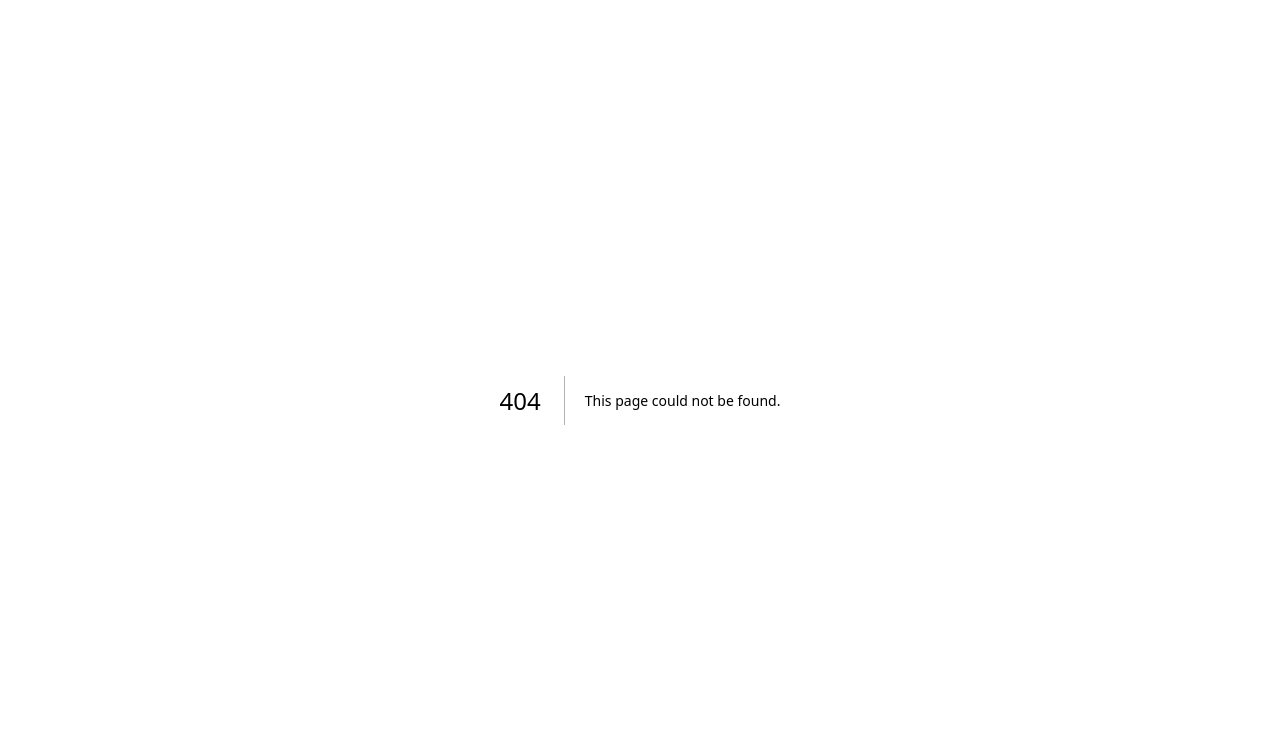
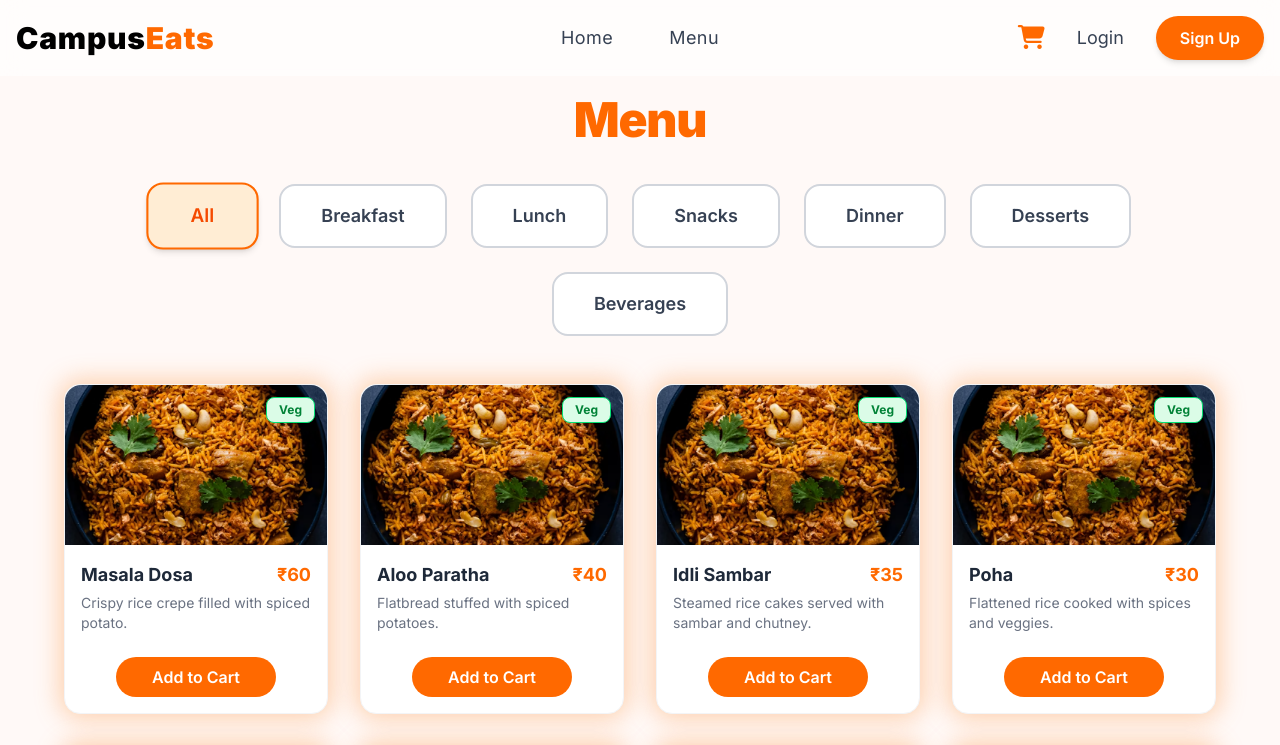
Before and after one commit to Revanthkolla16/Campus-Eats, a Next.js app: page /menu in a window 1280 px wide. Before the commit this address had no page. Shown: the top 745 px of the page. Built offline with nearby package versions, Linux system fonts and the light colour scheme.

Commit message:
Menu Page

```diff
--- a/app/layout.js
+++ b/app/layout.js
@@ -1,4 +1,5 @@
 import "../app/globals.css";
+import Navbar from "../components/Navbar";
 
 export default function RootLayout({ children }) {
   return (
@@ -7,7 +8,10 @@ export default function RootLayout({ children }) {
         <link href="https://fonts.googleapis.com/css2?family=Inter:wght@400;600;700;900&display=swap" rel="stylesheet" />
         <link rel="stylesheet" href="https://cdnjs.cloudflare.com/ajax/libs/font-awesome/6.4.0/css/all.min.css" />
       </head>
-      <body style={{ fontFamily: 'Inter, Segoe UI, Helvetica Neue, Arial, sans-serif' }}>{children}</body>
+      <body style={{ fontFamily: 'Inter, Segoe UI, Helvetica Neue, Arial, sans-serif' }}>
+        <Navbar />
+        {children}
+      </body>
     </html>
   );
 }
--- /dev/null
+++ b/app/menu/page.js
@@ -0,0 +1,172 @@
+"use client"
+import React, { useState } from "react";
+
+const menu = {
+  Breakfast: [
+    { name: "Masala Dosa", price: 60, description: "Crispy rice crepe filled with spiced potato.", type: "veg", image: "/biryani.png" },
+    { name: "Aloo Paratha", price: 40, description: "Flatbread stuffed with spiced potatoes.", type: "veg", image: "/biryani.png" },
+    { name: "Idli Sambar", price: 35, description: "Steamed rice cakes served with sambar and chutney.", type: "veg", image: "/biryani.png" },
+    { name: "Poha", price: 30, description: "Flattened rice cooked with spices and veggies.", type: "veg", image: "/biryani.png" },
+    { name: "Upma", price: 30, description: "Savory semolina porridge with vegetables.", type: "veg", image: "/biryani.png" },
+    { name: "Chai & Bun", price: 20, description: "Classic tea with soft bun.", type: "veg", image: "/biryani.png" },
+  ],
+  Lunch: [
+    { name: "Veg Biryani", price: 80, description: "Aromatic basmati rice with mixed vegetables and spices.", type: "veg", image: "/biryani.png" },
+    { name: "Paneer Butter Masala", price: 100, description: "Cottage cheese cubes in creamy tomato gravy.", type: "veg", image: "/biryani.png" },
+    { name: "Chicken Biryani", price: 150, description: "Aromatic rice with tender chicken.", type: "non-veg", image: "/biryani.png" },
+    { name: "Chicken Curry", price: 120, description: "Tender chicken cooked in spicy curry sauce.", type: "non-veg", image: "/biryani.png" },
+    { name: "Dal Tadka", price: 60, description: "Yellow lentils tempered with spices.", type: "veg", image: "/biryani.png" },
+    { name: "Jeera Rice", price: 50, description: "Basmati rice flavored with cumin seeds.", type: "veg", image: "/biryani.png" },
+    { name: "Roti (2 pcs)", price: 20, description: "Whole wheat flatbread.", type: "veg", image: "/biryani.png" },
+  ],
+  Snacks: [
+    { name: "Samosa", price: 20, description: "Crispy pastry with spicy potato filling.", type: "veg", image: "/biryani.png" },
+    { name: "Chole Bhature", price: 70, description: "Spicy chickpeas served with fried bread.", type: "veg", image: "/biryani.png" },
+    { name: "Pav Bhaji", price: 60, description: "Spiced vegetable mash served with buttered buns.", type: "veg", image: "/biryani.png" },
+    { name: "Egg Puff", price: 25, description: "Flaky pastry filled with spiced egg.", type: "non-veg", image: "/biryani.png" },
+    { name: "Veg Sandwich", price: 30, description: "Fresh veggies and chutney in soft bread.", type: "veg", image: "/biryani.png" },
+    { name: "French Fries", price: 40, description: "Crispy golden potato fries.", type: "veg", image: "/biryani.png" },
+  ],
+  Dinner: [
+    { name: "Egg Fried Rice", price: 90, description: "Stir-fried rice with eggs and veggies.", type: "non-veg", image: "/biryani.png" },
+    { name: "Rajma Chawal", price: 70, description: "Kidney beans curry served with rice.", type: "veg", image: "/biryani.png" },
+    { name: "Butter Chicken", price: 140, description: "Creamy tomato-based chicken curry.", type: "non-veg", image: "/biryani.png" },
+    { name: "Palak Paneer", price: 90, description: "Spinach and cottage cheese curry.", type: "veg", image: "/biryani.png" },
+    { name: "Veg Pulao", price: 70, description: "Rice cooked with mixed vegetables and spices.", type: "veg", image: "/biryani.png" },
+    { name: "Tandoori Roti (2 pcs)", price: 25, description: "Clay oven-baked whole wheat bread.", type: "veg", image: "/biryani.png" },
+  ],
+  Desserts: [
+    { name: "Gulab Jamun", price: 40, description: "Soft milk-solid balls soaked in rose-flavored syrup.", type: "veg", image: "/biryani.png" },
+    { name: "Rasgulla", price: 35, description: "Spongy cottage cheese balls in light syrup.", type: "veg", image: "/biryani.png" },
+    { name: "Ice Cream", price: 50, description: "Assorted flavors of creamy ice cream.", type: "veg", image: "/biryani.png" },
+    { name: "Kheer", price: 30, description: "Rice pudding with cardamom and nuts.", type: "veg", image: "/biryani.png" },
+  ],
+  Beverages: [
+    { name: "Masala Chai", price: 20, description: "Spiced Indian tea with milk.", type: "veg", image: "/biryani.png" },
+    { name: "Cold Coffee", price: 40, description: "Chilled coffee with milk and ice.", type: "veg", image: "/biryani.png" },
+    { name: "Sweet Lassi", price: 30, description: "Sweetened yogurt drink.", type: "veg", image: "/biryani.png" },
+    { name: "Fresh Lime Soda", price: 25, description: "Refreshing soda with lime and sugar.", type: "veg", image: "/biryani.png" },
+  ],
+};
+
+const categories = ["all", ...Object.keys(menu)];
+
+// Add this style block at the top of the file (or in a global CSS file if preferred)
+const glowStyle = `
+@keyframes orange-glow {
+  0%, 100% { box-shadow: 0 0 24px 4px rgba(251,146,60,0.4); }
+  50% { box-shadow: 0 0 36px 8px rgba(251,146,60,0.7); }
+}
+`;
+
+if (typeof window !== 'undefined' && !document.getElementById('orange-glow-style')) {
+  const style = document.createElement('style');
+  style.id = 'orange-glow-style';
+  style.innerHTML = glowStyle;
+  document.head.appendChild(style);
+}
+
+const FoodCard = ({ item }) => {
+  const [qty, setQty] = useState(0);
+  return (
+    <div
+      className="bg-white rounded-2xl shadow-md p-0 flex flex-col items-stretch border border-gray-100 transition-all duration-300 hover:border-orange-500 hover:-translate-y-3"
+      style={{
+        animation: 'none',
+        ...(typeof window !== 'undefined' && {
+          ...(qty === 0 && {
+            '--tw-shadow': '0 0 24px 4px rgba(251,146,60,0.4)',
+          }),
+        }),
+      }}
+      onMouseEnter={e => {
+        e.currentTarget.style.animation = 'orange-glow 1.2s infinite ease-in-out';
+      }}
+      onMouseLeave={e => {
+        e.currentTarget.style.animation = 'none';
+      }}
+    >
+      <div className="relative w-full h-40 rounded-t-2xl overflow-hidden">
+        <img src={item.image} alt={item.name} className="object-cover w-full h-full" />
+        {item.type && (
+          <span className={`absolute top-3 right-3 px-3 py-1 rounded-lg text-xs font-bold ${item.type === 'veg' ? 'bg-green-100 text-green-700 border border-green-400' : 'bg-orange-500 text-white'}`}>
+            {item.type === 'veg' ? 'Veg' : 'Non-veg'}
+          </span>
+        )}
+      </div>
+      <div className="p-4 flex-1 flex flex-col justify-between">
+        <div>
+          <div className="flex items-center justify-between mb-1">
+            <div className="text-lg font-bold text-gray-800 font-sans">{item.name}</div>
+            <div className="text-orange-500 font-bold text-lg font-sans">₹{item.price}</div>
+          </div>
+          <div className="text-gray-500 text-sm mb-2 font-sans">{item.description}</div>
+        </div>
+        <div className="mt-4 flex justify-center">
+          {qty === 0 ? (
+            <button
+              className="w-36 md:w-40 bg-orange-500 hover:bg-orange-600 text-white font-semibold py-2 rounded-full transition-all text-center flex items-center justify-center cursor-pointer"
+              onClick={() => setQty(1)}
+            >
+              Add to Cart
+            </button>
+          ) : (
+            <div className="w-36 md:w-40 flex items-center justify-center bg-orange-500 rounded-full py-2">
+              <button
+                className="flex-1 text-xl text-white font-bold rounded-full transition min-w-0 cursor-pointer"
+                style={{padding: 0}}
+                onClick={() => setQty(qty - 1)}
+                aria-label="Decrease quantity"
+              >-</button>
+              <span className="flex-1 flex items-center justify-center font-semibold text-white rounded-full text-lg bg-orange-500 min-w-0">
+                {qty}
+              </span>
+              <button
+                className="flex-1 text-xl text-white font-bold rounded-full transition min-w-0 cursor-pointer"
+                style={{padding: 0}}
+                onClick={() => setQty(qty + 1)}
+                aria-label="Increase quantity"
+              >+</button>
+            </div>
+          )}
+        </div>
+      </div>
+    </div>
+  );
+};
+
+const MenuPage = () => {
+  const [selected, setSelected] = useState("all");
+  const allItems = Object.values(menu).flat();
+  const itemsToShow = selected === "all" ? allItems : menu[selected.charAt(0).toUpperCase() + selected.slice(1)];
+
+  return (
+    <main className="min-h-screen pt-24 px-4 md:px-16 bg-[#FFF9F7] font-sans">
+      <h1 className="text-4xl md:text-5xl font-extrabold text-orange-500 mb-10 text-center font-sans tracking-tight">Menu</h1>
+      <div className="flex flex-wrap justify-center gap-6 mb-12">
+        {categories.map((cat) => (
+          <button
+            key={cat}
+            onClick={() => setSelected(cat)}
+            className={`px-8 md:px-10 py-3 md:py-4 rounded-2xl border-2 text-lg font-semibold font-sans transition-all duration-150 focus:outline-none focus:ring-2 focus:ring-orange-200 cursor-pointer
+              ${selected === cat
+                ? 'bg-orange-100 border-orange-500 text-orange-600 shadow-md scale-105'
+                : 'bg-white border-gray-300 text-gray-700 hover:bg-orange-50 hover:border-orange-300'}
+            `}
+          >
+            {cat.charAt(0).toUpperCase() + cat.slice(1)}
+          </button>
+        ))}
+      </div>
+      <div className="max-w-6xl mx-auto">
+        <div className="grid grid-cols-1 sm:grid-cols-2 md:grid-cols-3 lg:grid-cols-4 gap-8">
+          {itemsToShow && itemsToShow.map((item, idx) => (
+            <FoodCard key={item.name + idx} item={item} />
+          ))}
+        </div>
+      </div>
+    </main>
+  );
+};
+
+export default MenuPage;
--- a/components/HeroSection.js
+++ b/components/HeroSection.js
@@ -2,7 +2,7 @@ import React from "react";
 import Button from "./Button";
 
 const HeroSection = () => (
-  <section className="flex flex-col [@media(min-width:841px)]:flex-row items-center justify-between px-4 sm:px-8 [@media(min-width:841px)]:px-16 py-12 [@media(min-width:841px)]:py-24 bg-orange-50 bg-gradient-to-br from-orange-50 via-[#FFF9F7] to-white min-h-[75vh]">
+  <section className="flex flex-col [@media(min-width:841px)]:flex-row items-center justify-between px-4 sm:px-8 [@media(min-width:841px)]:px-16 py-12 [@media(min-width:841px)]:py-24 bg-orange-50 bg-gradient-to-br from-orange-50 via-[#FFF9F7] to-white min-h-[75vh] min-h-screen">
     <div className="[@media(min-width:841px)]:w-1/2 w-full mb-6 [@media(min-width:841px)]:mb-0 flex flex-col gap-4">
       <h1 className="text-4xl sm:text-5xl [@media(min-width:841px)]:text-6xl font-extrabold text-black leading-tight mb-4 tracking-tight hero-title">
         Fresh & Affordable<br />
--- a/components/Navbar.js
+++ b/components/Navbar.js
@@ -4,7 +4,7 @@ import Button from "./Button";
 
 const Navbar = () => {
   return (
-    <nav className="flex items-center justify-between py-4 px-4 lg:px-32 md:py-8 md:px-16 bg-[#FFF9F7] relative w-full">
+    <nav className="fixed top-0 left-0 z-50 flex items-center justify-between py-4 px-4 bg-white/60 backdrop-blur-md w-full">
       {/* Left: Logo */}
       <div className="flex-1 flex items-center">
         <div className="text-2xl md:text-3xl font-extrabold tracking-wide text-black cursor-pointer">
@@ -14,8 +14,8 @@ const Navbar = () => {
       {/* Center: Menu (desktop only) */}
       <div className="hidden md:flex flex-1 justify-center">
         <ul className="flex space-x-10 lg:space-x-14 text-gray-700 font-light text-lg tracking-wide">
-          <li><a href="#" className="hover:text-orange-500 transition-colors">Home</a></li>
-          <li><a href="#" className="hover:text-orange-500 transition-colors">Menu</a></li>
+          <li><a href="/" className="hover:text-orange-500 transition-colors cursor-pointer">Home</a></li>
+          <li><a href="/menu" className="hover:text-orange-500 transition-colors cursor-pointer">Menu</a></li>
         </ul>
       </div>
       {/* Right: Cart, Login, Sign Up (desktop); Cart, Login (mobile) */}
@@ -26,7 +26,7 @@ const Navbar = () => {
         >
           <i className="fa fa-shopping-cart text-2xl hover:scale-105"></i>
         </button>
-        <a href="#" className="text-gray-700 font-light text-base md:text-lg hover:text-orange-500 transition-colors">Login</a>
+        <a href="#" className="text-gray-700 font-light text-base md:text-lg hover:text-orange-500 transition-colors cursor-pointer">Login</a>
         <div className="hidden md:block">
           <Button className="bg-orange-500 text-white px-6 py-2.5 rounded-full shadow-md hover:scale-105 hover:bg-orange-600 transition-transform duration-200 cursor-pointer">
             Sign Up
```
